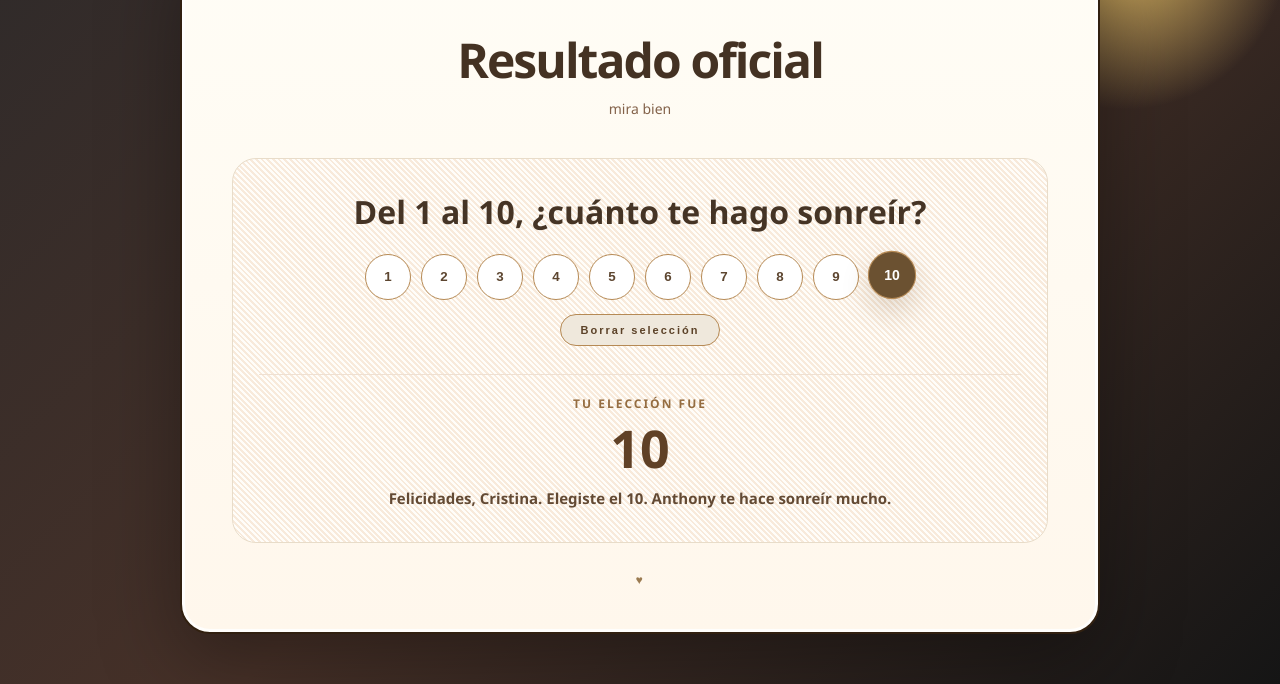
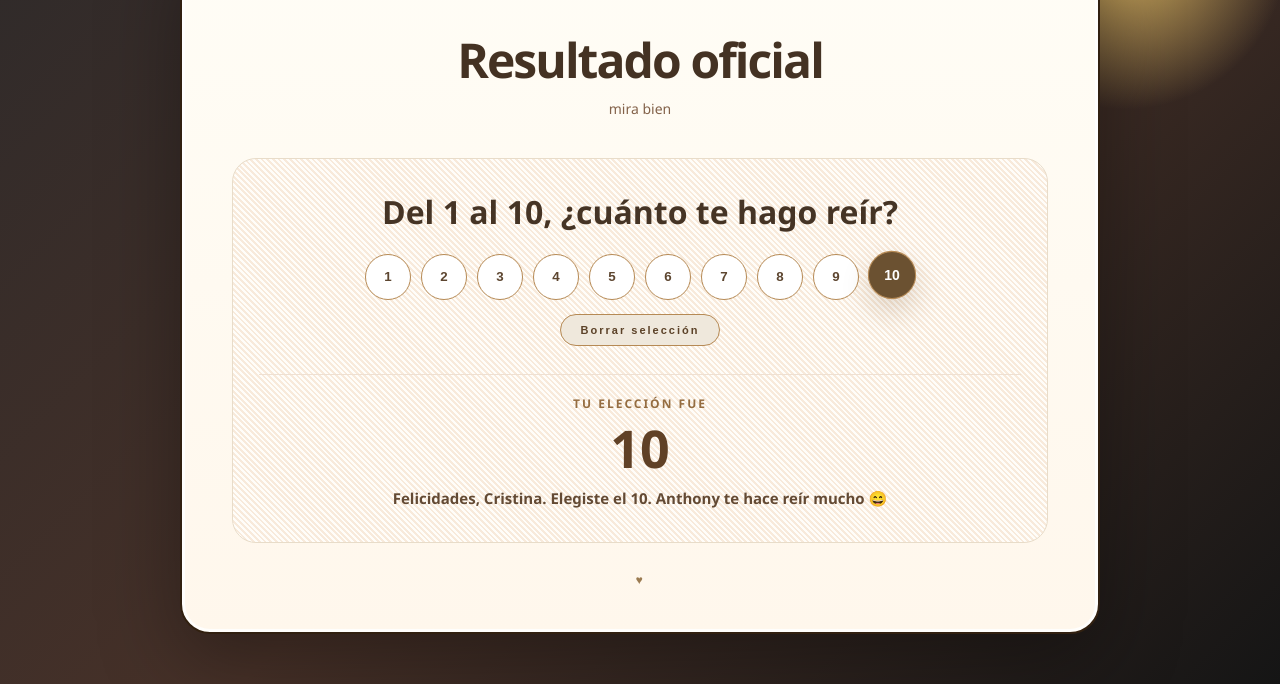
Before and after one commit to Anthonymz04/app_m_a, a website: page index.html in a window 1280 px wide. Both pictures are taken after a click on the button "10". Shown: the part 116-800 px from the top of the page. Drawn offline with Linux system fonts and the light colour scheme.

Commit message:
cambio de humor

```diff
--- a/index.html
+++ b/index.html
@@ -226,7 +226,7 @@
       </section>
 
       <section class="question-area">
-        <p class="question">Del 1 al 10, ¿cuánto te hago sonreír?</p>
+        <p class="question">Del 1 al 10, ¿cuánto te hago reír?</p>
 
         <div class="rating-row" aria-label="Selecciona un número">
           <button class="rating-button" type="button">1</button>
@@ -248,7 +248,7 @@
         <section class="result-panel" id="resultPanel">
           <div class="result-label">Tu elección fue</div>
           <div class="result-number" id="selectedNumber">10</div>
-          <div class="answer-text" id="selectedText">Felicidades, Cristina. Elegiste el 10. Anthony te hace sonreír mucho.</div>
+          <div class="answer-text" id="selectedText">Felicidades, Cristina. Elegiste el 10. Anthony te hace reír mucho 😄</div>
         </section>
       </section>
 
@@ -268,7 +268,7 @@
         buttons.forEach((item) => item.classList.toggle('selected', item === button));
         resultPanel.classList.add('visible');
         selectedNumber.textContent = '10';
-        selectedText.textContent = 'Felicidades, Cristina. Elegiste el 10. Anthony te hace sonreír mucho.';
+        selectedText.textContent = 'Felicidades, Cristina. Elegiste el 10. Anthony te hace reír mucho 😄';
       });
     });
 
```
